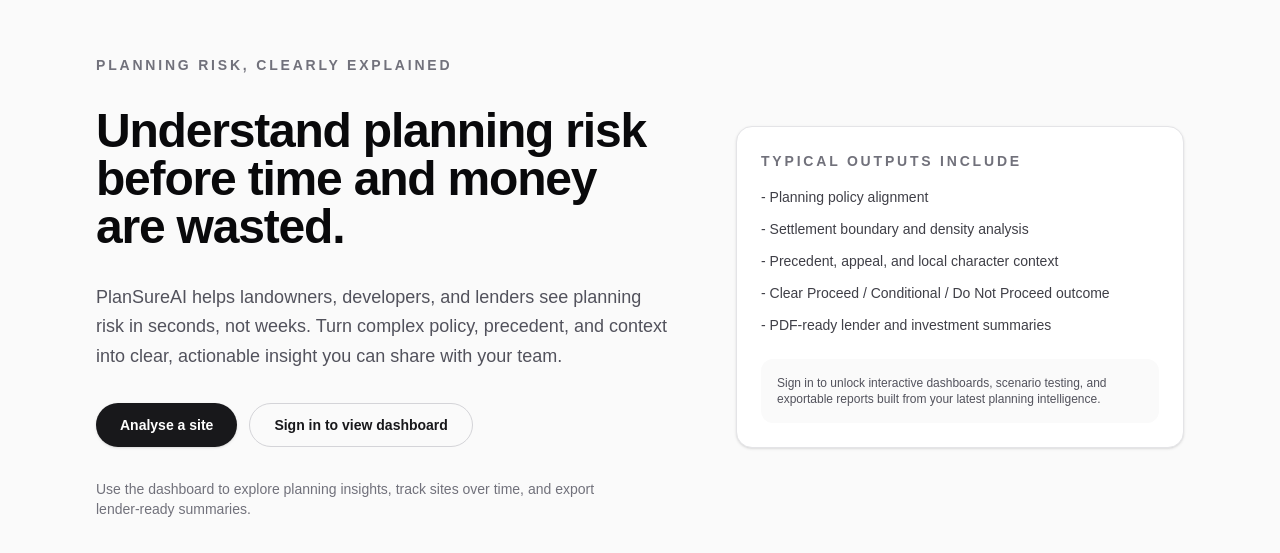
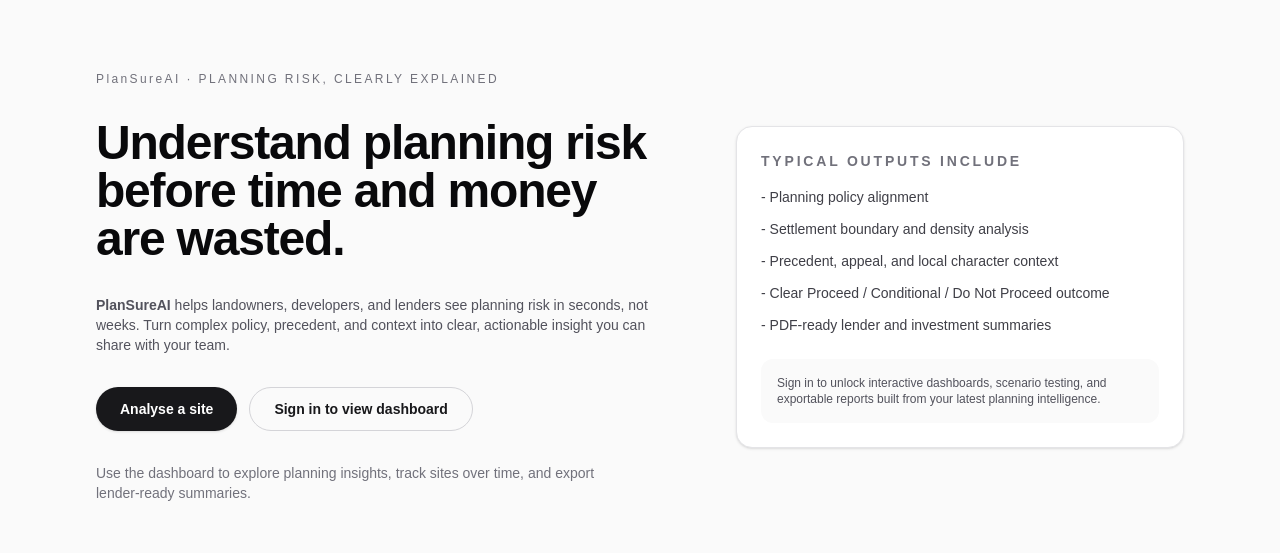
Before and after one commit to PlanSureAI/plansureai-risk-web, a Next.js app: page / in a window 1280 px wide. Shown: the part 145-698 px from the top of the page. Built offline with nearby package versions, Linux system fonts and the light colour scheme.

Commit message:
Update page.tsx

```diff
--- a/app/page.tsx
+++ b/app/page.tsx
@@ -1,4 +1,10 @@
 import Link from "next/link";
+
+export const metadata = {
+  title: "PlanSureAI – planning risk, clearly explained",
+  description:
+    "PlanSureAI helps landowners, developers and lenders see planning risk in seconds, not weeks.",
+};
 
 export default function Home() {
   return (
@@ -7,8 +13,8 @@
       <main className="mx-auto flex min-h-[calc(100vh-64px)] max-w-6xl flex-col justify-center px-6 py-16 lg:flex-row lg:items-center lg:gap-16">
         {/* Left column – headline + copy + primary actions */}
         <section className="max-w-xl space-y-8">
-          <p className="text-sm font-semibold uppercase tracking-[0.2em] text-zinc-500">
-            Planning risk, clearly explained
+          <p className="text-xs font-medium tracking-[0.2em] text-zinc-500">
+            PlanSureAI · PLANNING RISK, CLEARLY EXPLAINED
           </p>
 
           <h1 className="text-4xl font-semibold tracking-tight text-zinc-950 sm:text-5xl">
@@ -17,9 +23,9 @@
             before time and money are wasted.
           </h1>
 
-          <p className="text-lg leading-relaxed text-zinc-600">
-            PlanSureAI helps landowners, developers, and lenders see planning
-            risk in seconds, not weeks. Turn complex policy, precedent, and
+          <p className="mt-4 max-w-xl text-sm text-zinc-600">
+            <span className="font-semibold">PlanSureAI</span> helps landowners, developers, and
+            lenders see planning risk in seconds, not weeks. Turn complex policy, precedent, and
             context into clear, actionable insight you can share with your team.
           </p>
 
```
